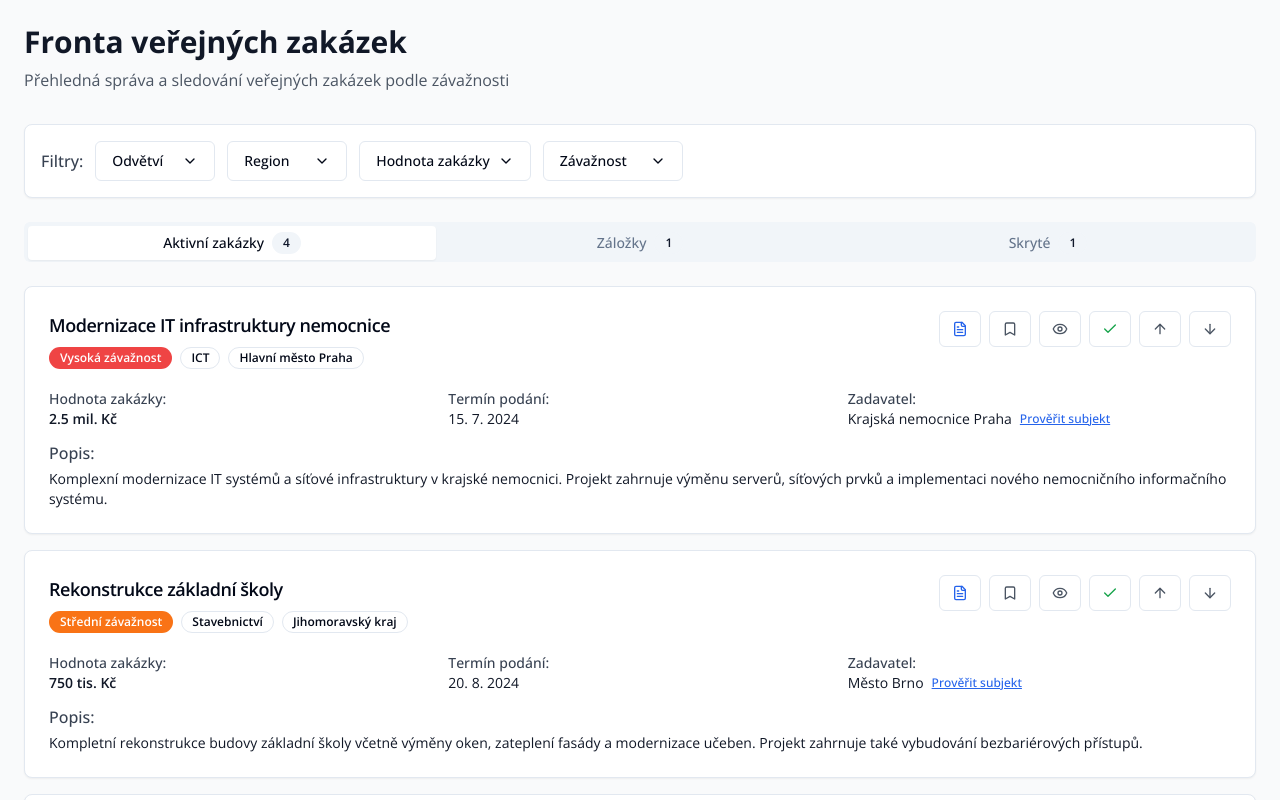
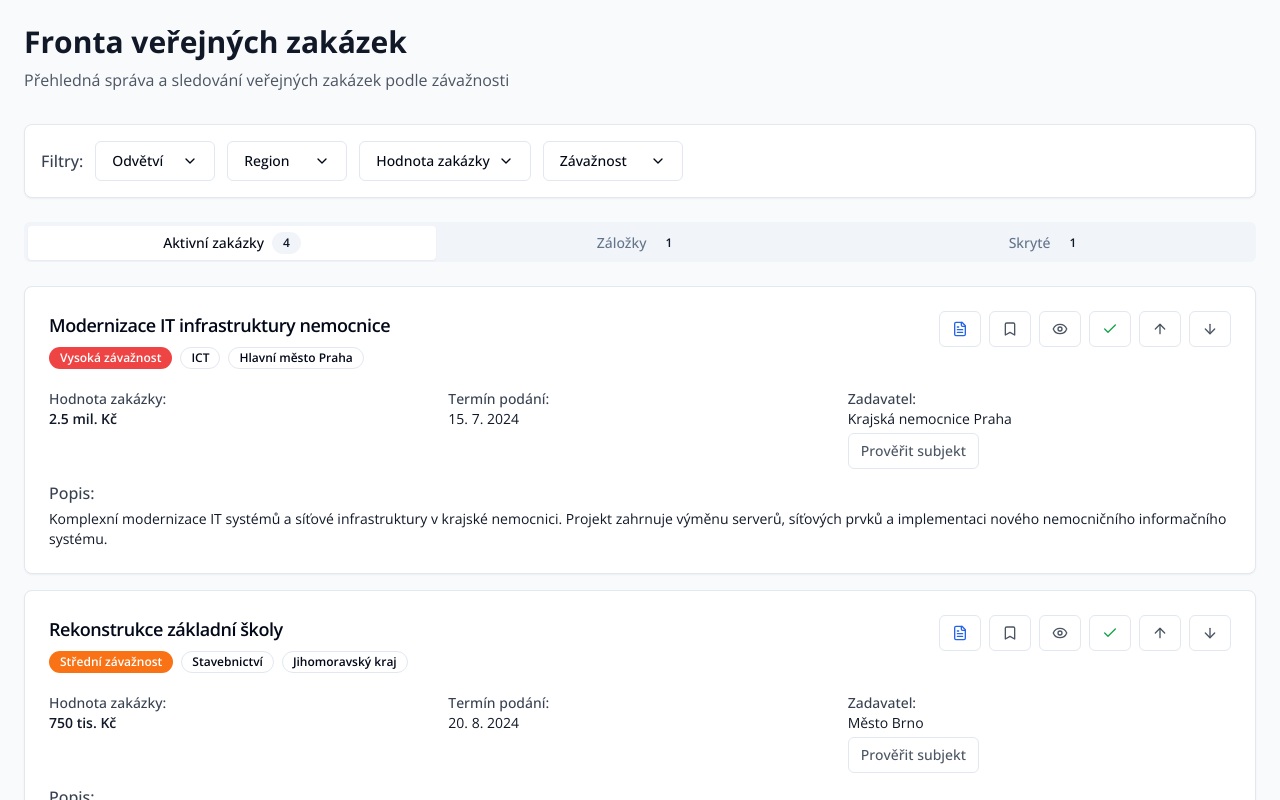
Before and after one commit to skupina-onebond/verejne-priority-kompas, a React (Vite) app: page / in a window 1280 px wide. Shown: the top 800 px of the page. Built offline with nearby package versions, Linux system fonts and the light colour scheme.

Commit message:
Update PublicContractCard.tsx

```diff
--- a/src/components/PublicContractCard.tsx
+++ b/src/components/PublicContractCard.tsx
@@ -2,7 +2,7 @@ import React, { useState } from 'react';
 import { Card, CardContent, CardHeader, CardTitle } from "@/components/ui/card";
 import { Badge } from "@/components/ui/badge";
 import { Button } from "@/components/ui/button";
-import { Eye, EyeOff, Bookmark, Check, FileText, ArrowUp, ArrowDown } from "lucide-react";
+import { Eye, EyeOff, Bookmark, Check, FileText, ArrowUp, ArrowDown, Search } from "lucide-react";
 import { PublicContract, ContractStatus } from "@/types/contract";
 import { ContractDetailDialog } from "./ContractDetailDialog";
 
@@ -10,12 +10,14 @@ interface PublicContractCardProps {
   contract: PublicContract;
   onStatusChange: (id: string, status: ContractStatus) => void;
   onMove: (id: string, direction: "up" | "down") => void;
+  onDeepSearch: (ico: string, name: string) => void;
 }
 
 export const PublicContractCard: React.FC<PublicContractCardProps> = ({
   contract,
   onStatusChange,
-  onMove
+  onMove,
+  onDeepSearch,
 }) => {
   const [showDetail, setShowDetail] = useState(false);
 
@@ -26,14 +28,6 @@ export const PublicContractCard: React.FC<PublicContractCardProps> = ({
       case 'low': return 'bg-green-500 text-white';
       default: return 'bg-gray-500 text-white';
     }
-  };
-
-  const handleDeepSearch = (ico: string, name: string) => {
-  if (!ico || !name) return;
-
-  const query = encodeURIComponent(`${name} ${ico}`);
-  const url = `/deepsearch?query=${query}`;
-  window.open(url, '_blank');
   };
 
   const getBarometerText = (level: string) => {
@@ -69,8 +63,6 @@ export const PublicContractCard: React.FC<PublicContractCardProps> = ({
                 <Badge variant="outline">{contract.region}</Badge>
               </div>
             </div>
-
-            {/* Akcie */}
             <div className="flex gap-2 ml-4">
               <Button
                 variant="outline"
@@ -80,25 +72,26 @@ export const PublicContractCard: React.FC<PublicContractCardProps> = ({
               >
                 <FileText className="h-4 w-4" />
               </Button>
-
               <Button
                 variant="outline"
                 size="sm"
-                onClick={() => onStatusChange(contract.id, contract.status === 'bookmarked' ? 'active' : 'bookmarked')}
-                className={contract.status === 'bookmarked' ? 'text-yellow-600 hover:text-yellow-700' : 'text-gray-600 hover:text-gray-700'}
+                onClick={() => onStatusChange(contract.id,
+                  contract.status === 'bookmarked' ? 'active' : 'bookmarked')}
+                className={contract.status === 'bookmarked'
+                  ? 'text-yellow-600 hover:text-yellow-700'
+                  : 'text-gray-600 hover:text-gray-700'}
               >
                 <Bookmark className={`h-4 w-4 ${contract.status === 'bookmarked' ? 'fill-current' : ''}`} />
               </Button>
-
               <Button
                 variant="outline"
                 size="sm"
-                onClick={() => onStatusChange(contract.id, contract.status === 'hidden' ? 'active' : 'hidden')}
+                onClick={() => onStatusChange(contract.id,
+                  contract.status === 'hidden' ? 'active' : 'hidden')}
                 className="text-gray-600 hover:text-gray-700"
               >
                 {contract.status === 'hidden' ? <EyeOff className="h-4 w-4" /> : <Eye className="h-4 w-4" />}
               </Button>
-
               <Button
                 variant="outline"
                 size="sm"
@@ -107,7 +100,6 @@ export const PublicContractCard: React.FC<PublicContractCardProps> = ({
               >
                 <Check className="h-4 w-4" />
               </Button>
-
               <Button
                 variant="outline"
                 size="sm"
@@ -116,7 +108,6 @@ export const PublicContractCard: React.FC<PublicContractCardProps> = ({
               >
                 <ArrowUp className="h-4 w-4" />
               </Button>
-
               <Button
                 variant="outline"
                 size="sm"
@@ -128,7 +119,6 @@ export const PublicContractCard: React.FC<PublicContractCardProps> = ({
             </div>
           </div>
         </CardHeader>
-
         <CardContent>
           <div className="grid grid-cols-1 md:grid-cols-3 gap-4 text-sm">
             <div>
@@ -141,25 +131,17 @@ export const PublicContractCard: React.FC<PublicContractCardProps> = ({
             </div>
             <div>
               <span className="font-medium text-gray-700">Zadavatel:</span>
-  <div className="flex items-center gap-2">
               <p className="text-gray-900">{contract.contracting_authority}</p>
               <Button
-      variant="ghost"
+                variant="outline"
                 size="sm"
-      onClick={() =>
-        handleDeepSearch(
-          contract.contracting_authority_ico,
-          contract.contracting_authority
-        )
-      }
-      className="text-xs text-blue-600 hover:text-blue-800 underline p-0 h-auto"
+                onClick={() => onDeepSearch(contract.contracting_authority_ico, contract.contracting_authority)}
+                className="mt-1 text-gray-600 hover:text-gray-800"
               >
                 Prověřit subjekt
               </Button>
             </div>
           </div>
-          </div>
-
           <div className="mt-3">
             <span className="font-medium text-gray-700">Popis:</span>
             <p className="text-gray-900 text-sm mt-1 line-clamp-2">{contract.description}</p>
```
Lines whose indentation alone changed are shown as unchanged.
